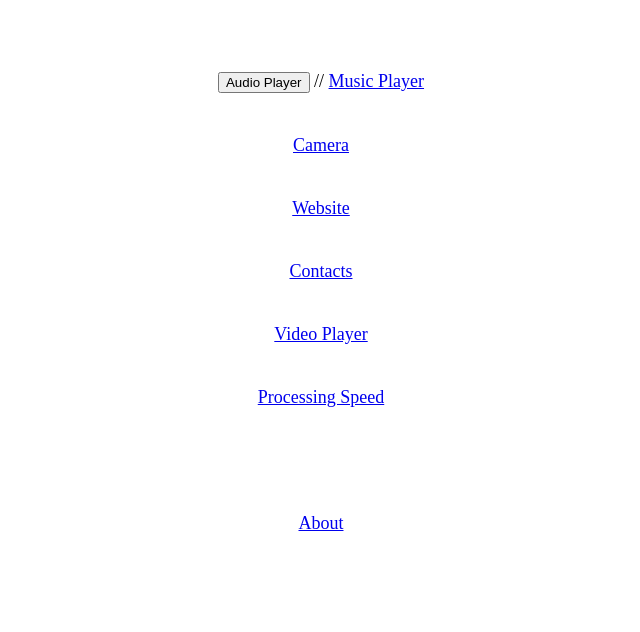
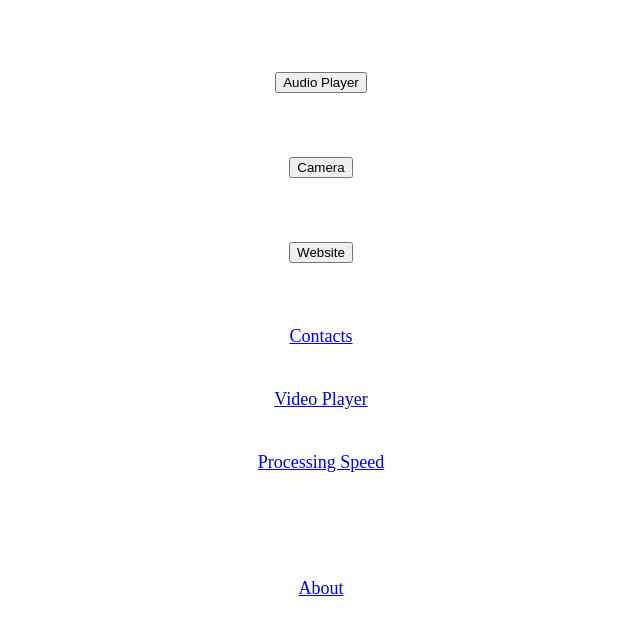
Before and after one commit to rohanmathur/GSET_PhoneGap, a plain HTML site: page index.html in a window 1280 px wide. Shown: the whole page, without its empty margins (319-959 px from the left). Drawn offline with Linux system fonts and the light colour scheme.

Commit message:
Update index.html

```diff
--- a/index.html
+++ b/index.html
@@ -11,16 +11,18 @@
 	<br />
 	<br />
 	<br />
-	<form><input type="button" value="Audio Player" onclick="window.location.href='music.html'"</form>
-        // <a href="music.html">Music Player</a>
+	<form><input type="button" value="Audio Player" onclick="window.location.href='music.html'"></form>
+        <!-- <a href="music.html">Music Player</a> -->
         <br />
 	<br />
 	<br />
-	<a href="camera.html">Camera</a>
+	<form><input type="button" value="Camera" onclick="window.location.href='camera.html'"></form>
+	<!-- <a href="camera.html">Camera</a> -->
 	<br />
 	<br />
         <br />
-        <a href="http://soe.rutgers.edu/gset">Website</a>
+        <form><input type="button" value="Website" onclick="window.location.href='http://soe.rutgers.edu/gest'"></form>
+        <!-- <a href="http://soe.rutgers.edu/gset">Website</a> -->
 	<br />
 	<br />
         <br />
```
